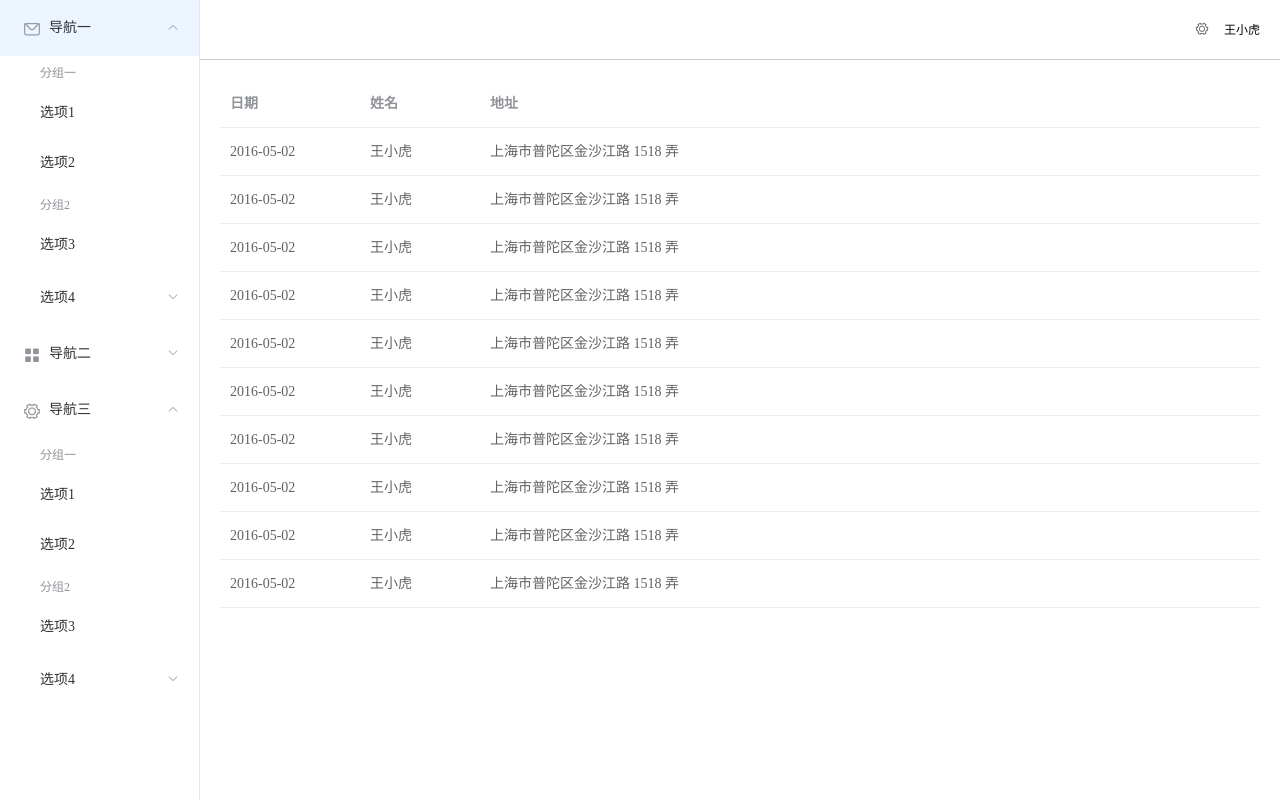
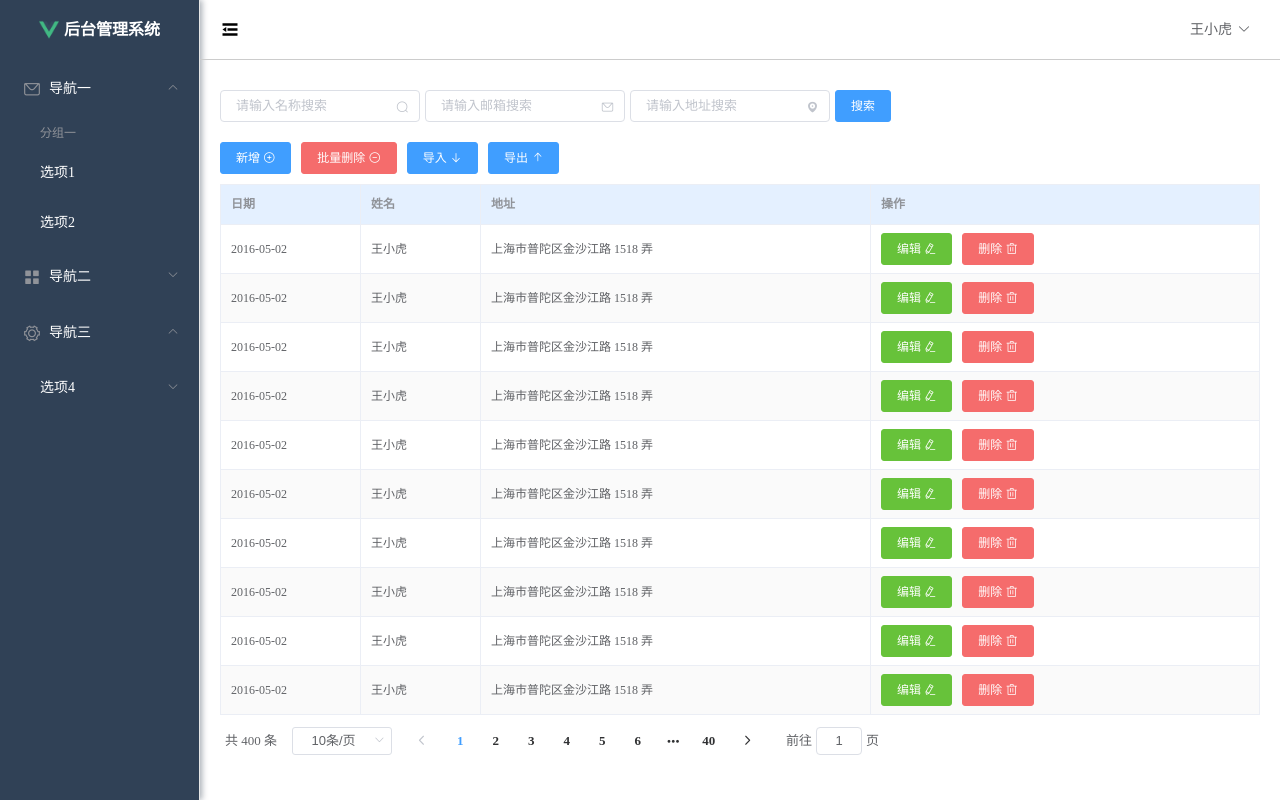
Before and after one commit to minerva0394/new_springboot_vue, a Vue app: page / in a window 1280 px wide. Built offline with nearby package versions, Linux system fonts and the light colour scheme.

Commit message:
vue页面主题布局完善 2022-03-19 19:48

```diff
--- a/src/assets/gloable.css
+++ b/src/assets/gloable.css
@@ -5,3 +5,12 @@
 html,body{
     height: 100%;
 }
+.ml-5{
+    margin-left: 5px;
+}
+.mr-5{
+    margin-right: 5px;
+}
+.pd-10{
+    padding: 10px 0;
+}
--- a/src/main.js
+++ b/src/main.js
@@ -8,9 +8,9 @@
 
 Vue.config.productionTip = false
 
-Vue.use(ElementUI);
+Vue.use(ElementUI, {size: "small"});
 
 new Vue({
-  router,
-  render: h => h(App)
+    router,
+    render: h => h(App)
 }).$mount('#app')
--- a/src/views/HomeView.vue
+++ b/src/views/HomeView.vue
@@ -1,49 +1,48 @@
 <template>
-  <div style="height: 100%">
-    <el-container style="height: 100vh; ">
-
-      <el-aside width="200px" style="background-color: rgb(238, 241, 246)">
-        <el-menu :default-openeds="['1', '3']" style="height: 100%; overflow: hidden">
+  <el-container style="min-height: 100vh">
+    <el-aside :width="sideWidth + 'px'"
+              style="background-color: rgb(238, 241, 246); box-shadow: 2px 0 6px rgb(0 21 41 / 35%);">
+      <el-menu :default-openeds="['1', '3']" style="min-height: 100%; overflow-x: hidden"
+               background-color="rgb(48, 65, 86)"
+               text-color="#fff"
+               active-text-color="#ffd04b"
+               :collapse-transition="false"
+               :collapse="isCollapse"
+      >
+        <div style="height: 60px; line-height: 60px; text-align: center">
+          <img src="../assets/logo.png" alt="" style="width: 20px; position: relative; top: 5px; margin-right: 5px">
+          <b style="color: white" v-show="logoTextShow">后台管理系统</b>
+        </div>
         <el-submenu index="1">
-            <template slot="title"><i class="el-icon-message"></i>导航一</template>
+          <template slot="title">
+            <i class="el-icon-message"></i>
+            <span slot="title">导航一</span>
+          </template>
           <el-menu-item-group>
             <template slot="title">分组一</template>
             <el-menu-item index="1-1">选项1</el-menu-item>
             <el-menu-item index="1-2">选项2</el-menu-item>
           </el-menu-item-group>
-            <el-menu-item-group title="分组2">
-              <el-menu-item index="1-3">选项3</el-menu-item>
-            </el-menu-item-group>
-            <el-submenu index="1-4">
-              <template slot="title">选项4</template>
-              <el-menu-item index="1-4-1">选项4-1</el-menu-item>
-            </el-submenu>
+
         </el-submenu>
         <el-submenu index="2">
-            <template slot="title"><i class="el-icon-menu"></i>导航二</template>
+          <template slot="title">
+            <i class="el-icon-menu"></i>
+            <span slot="title">导航二</span>
+          </template>
           <el-menu-item-group>
             <template slot="title">分组一</template>
             <el-menu-item index="2-1">选项1</el-menu-item>
             <el-menu-item index="2-2">选项2</el-menu-item>
           </el-menu-item-group>
-            <el-menu-item-group title="分组2">
-              <el-menu-item index="2-3">选项3</el-menu-item>
-            </el-menu-item-group>
-            <el-submenu index="2-4">
-              <template slot="title">选项4</template>
-              <el-menu-item index="2-4-1">选项4-1</el-menu-item>
-            </el-submenu>
+
         </el-submenu>
         <el-submenu index="3">
-            <template slot="title"><i class="el-icon-setting"></i>导航三</template>
-            <el-menu-item-group>
-              <template slot="title">分组一</template>
-              <el-menu-item index="3-1">选项1</el-menu-item>
-              <el-menu-item index="3-2">选项2</el-menu-item>
-            </el-menu-item-group>
-            <el-menu-item-group title="分组2">
-              <el-menu-item index="3-3">选项3</el-menu-item>
-            </el-menu-item-group>
+          <template slot="title">
+            <i class="el-icon-setting"></i>
+            <span slot="title">导航三</span>
+          </template>
+
           <el-submenu index="3-4">
             <template slot="title">选项4</template>
             <el-menu-item index="3-4-1">选项4-1</el-menu-item>
@@ -54,45 +53,75 @@
 
     <el-container>
 
-        <el-header style="text-align: right; font-size: 12px; border-bottom: 1px solid #ccc;line-height: 60px;">
-          <el-dropdown>
-            <i class="el-icon-setting" style="margin-right: 15px"></i>
+      <el-header style="font-size: 12px; border-bottom: 1px solid #ccc; line-height: 60px; display: flex">
+        <div style="flex: 1; font-size: 20px">
+          <span :class="collapseBtnClass" style="cursor: pointer" @click="collapse"></span>
+        </div>
+        <el-dropdown style="width: 70px; cursor: pointer">
+          <span>王小虎</span><i class="el-icon-arrow-down" style="margin-left: 5px"></i>
           <el-dropdown-menu slot="dropdown">
-              <el-dropdown-item>查看</el-dropdown-item>
-              <el-dropdown-item>新增</el-dropdown-item>
-              <el-dropdown-item>删除</el-dropdown-item>
+            <el-dropdown-item>个人信息</el-dropdown-item>
+            <el-dropdown-item>退出</el-dropdown-item>
           </el-dropdown-menu>
         </el-dropdown>
-          <span>王小虎</span>
+
       </el-header>
 
       <el-main>
-          <el-table :data="tableData">
+
+        <div style="padding: 10px 0">
+          <el-input style="width: 200px" placeholder="请输入名称搜索" suffix-icon="el-icon-search"></el-input>
+          <el-input style="width: 200px" placeholder="请输入邮箱搜索" suffix-icon="el-icon-message" class="ml-5"></el-input>
+          <el-input style="width: 200px" placeholder="请输入地址搜索" suffix-icon="el-icon-location" class="ml-5"></el-input>
+          <el-button class="ml-5" type="primary">搜索</el-button>
+        </div>
+
+        <div style="margin: 10px 0">
+          <el-button type="primary">新增    <i class="el-icon-circle-plus-outline"></i></el-button>
+          <el-button type="danger">批量删除    <i class="el-icon-remove-outline"></i></el-button>
+          <el-button type="primary">导入    <i class="el-icon-bottom"></i></el-button>
+          <el-button type="primary">导出    <i class="el-icon-top"></i></el-button>
+        </div>
+
+        <el-table :data="tableData" border stripe :header-cell-class-name="headerBg">
           <el-table-column prop="date" label="日期" width="140">
           </el-table-column>
           <el-table-column prop="name" label="姓名" width="120">
           </el-table-column>
           <el-table-column prop="address" label="地址">
           </el-table-column>
+
+          <el-table-column label="操作">
+            <template slot-scope="scope">
+              <el-button type="success">编辑  <i class="el-icon-edit"></i></el-button>
+              <el-button type="danger">删除  <i class="el-icon-delete"></i></el-button>
+            </template>
+          </el-table-column>
+
         </el-table>
+
+        <div style="padding: 10px 0">
+          <el-pagination
+              @size-change="handleSizeChange"
+              @current-change="handleCurrentChange"
+              :current-page="currentPage4"
+              :page-sizes="[5,10,20]"
+              :page-size="10"
+              layout="total, sizes, prev, pager, next, jumper"
+              :total="400">
+          </el-pagination>
+        </div>
+
       </el-main>
+
     </el-container>
   </el-container>
-  </div>
 </template>
 
-<style>
-
-</style>
-
 <script>
-// @ is an alias to /src
 
 export default {
-  name:'Home',
-  components:{
-
-  },
+  name: 'Home',
   data() {
     const item = {
       date: '2016-05-02',
@@ -100,8 +129,35 @@
       address: '上海市普陀区金沙江路 1518 弄'
     };
     return {
-      tableData: Array(10).fill(item)
+      tableData: Array(10).fill(item),
+      msg: "hello 青哥哥",
+      collapseBtnClass: 'el-icon-s-fold',
+      isCollapse: false,
+      sideWidth: 200,
+      logoTextShow: true,
+      headerBg: 'headerBg'
+    }
+  },
+  methods: {
+    collapse() {  // 点击收缩按钮触发
+      this.isCollapse = !this.isCollapse
+      if (this.isCollapse) {  // 收缩
+        this.sideWidth = 64
+        this.collapseBtnClass = 'el-icon-s-unfold'
+        this.logoTextShow = false
+      } else {   // 展开
+        this.sideWidth = 200
+        this.collapseBtnClass = 'el-icon-s-fold'
+        this.logoTextShow = true
+      }
     }
   }
 }
 </script>
+
+<style>
+.headerBg {
+  background-color: #e4f0ff !important;
+}
+
+</style>
```
Also changed, not shown: 1 other file (tests, documents, lock files or other folders). Lines whose indentation alone changed are shown as unchanged.
